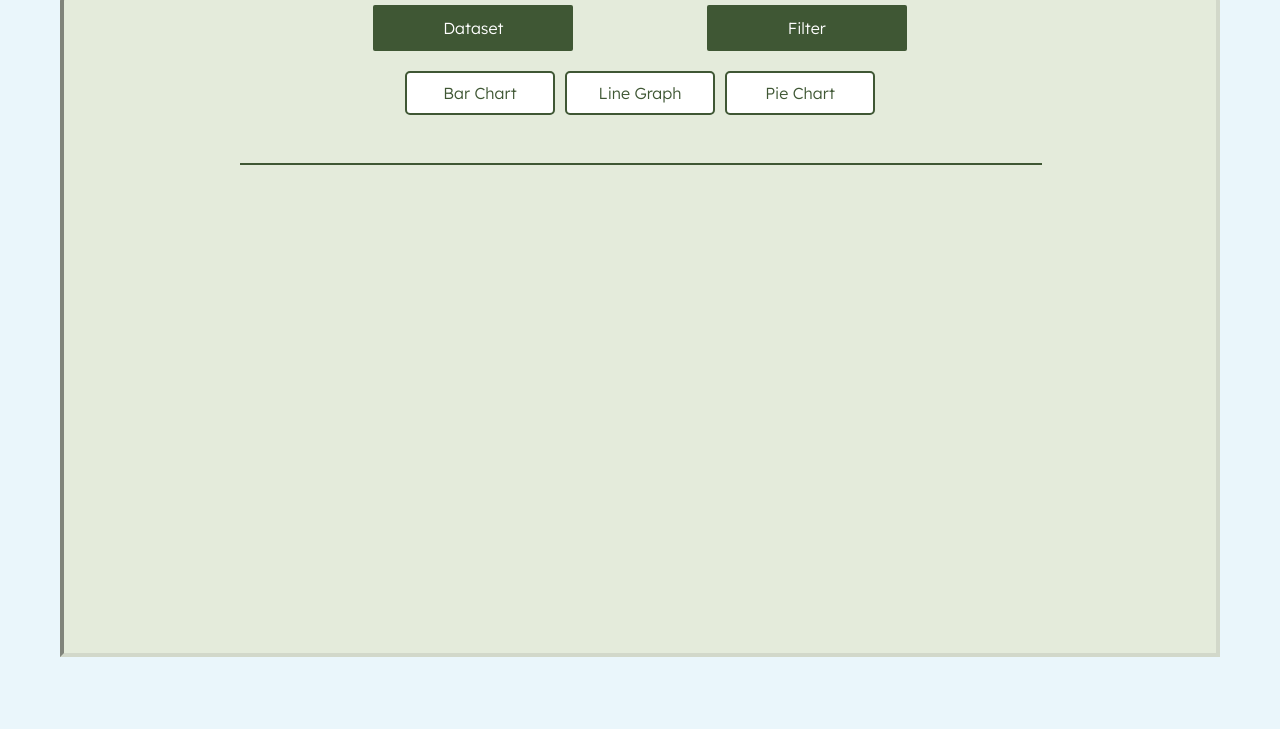
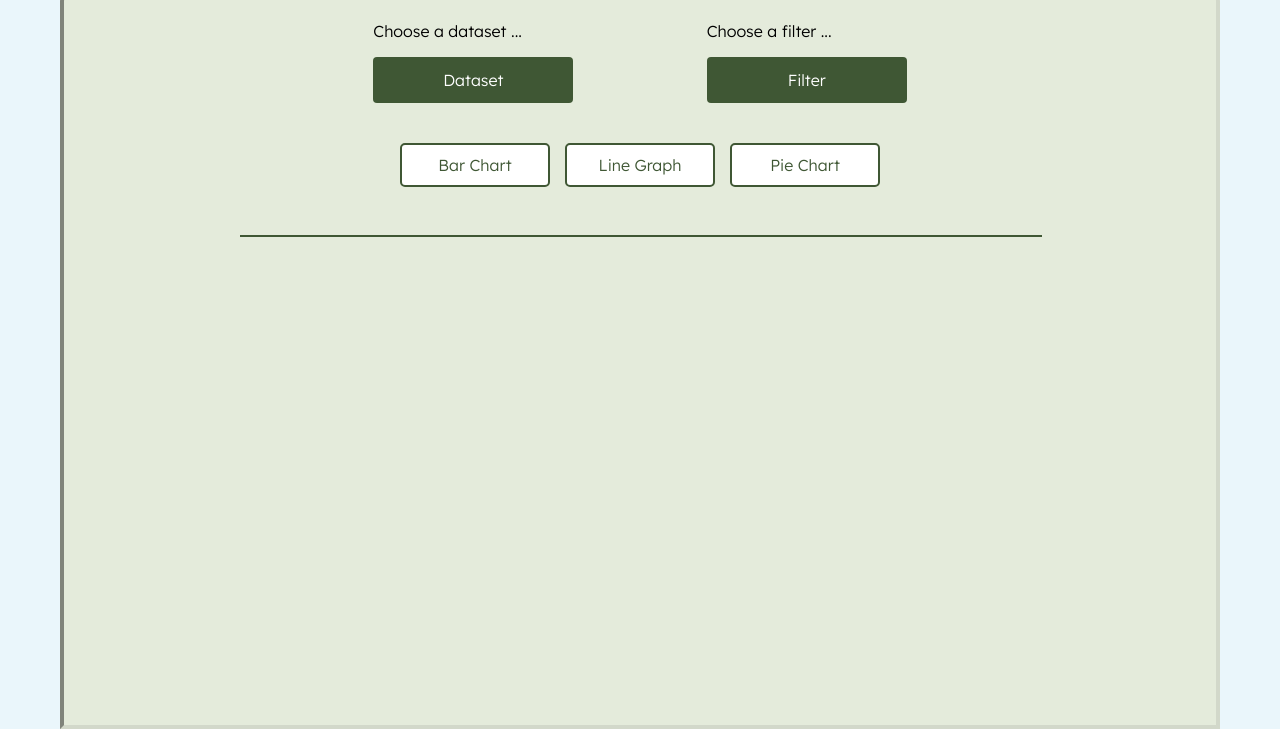
Before and after one commit to aangelinux/1DV610-L3, a website with bundled scripts: page public/index.html in a window 1280 px wide. Shown: the part 189-918 px from the top of the page. Before the commit the page ends 846 px from the top, so only its background shows below. Built offline with nearby package versions, Linux system fonts and the light colour scheme; what @aangelinux/charts would draw is missing.

Commit message:
Finish website CSS

```diff
--- a/public/index.html
+++ b/public/index.html
@@ -11,7 +11,7 @@
 
 <body>
 	<h1>WORLD EXPLORER</h1>
-	<!-- <img src="" alt="World Map"/> -->
+	<img src="/images/globe.png" alt="World Map"/>
 
 	<div>
 		<user-controls></user-controls>
--- a/src/components/chart-display-template.js
+++ b/src/components/chart-display-template.js
@@ -2,13 +2,33 @@ export const template = document.createElement("template")
 template.innerHTML =
 `
 <style>
+	:host {
+		font-family: "Lexend Light";
+		color: black;
+	}
+
 	#chart {
 		width: 700px;
-		height: 400px;
+		min-height: 400px;
+		height: auto;
+	}
+
+	#info {
+		display: none;
+		margin-top: 55px;
+		font-size: .8rem;
+	}
+
+	#info p {
+		margin: 5px;
 	}
 </style
 
 <div>
 	<div id="chart"></div>
+	<div id="info">
+		<p id="updated">Last updated: 2023</p>
+		<p id="source">Source: World Bank Open Data</p>
+	</div>
 </div>
 `
--- a/src/components/chart-display.js
+++ b/src/components/chart-display.js
@@ -55,6 +55,11 @@ customElements.define("chart-display",
 			}
 
 			this.#chartContainer.appendChild(chart)
+			this.#addInfo()
   	}
+
+		#addInfo() {
+			this.shadowRoot.querySelector("#info").style.display = "block"
+		}
 	}
 )
--- a/src/components/user-controls-template.js
+++ b/src/components/user-controls-template.js
@@ -4,6 +4,7 @@ template.innerHTML =
 <style>
 	:host {
 		font-family: "Lexend Light";
+		color: black;
 	}
 
 	.dropdown-container {
@@ -27,7 +28,7 @@ template.innerHTML =
 		border: none;
 		cursor: pointer;
 		min-width: 200px;
-		border-radius: 2px;
+		border-radius: 4px;
 	}
 
 	.dropdown-content {
@@ -61,12 +62,12 @@ template.innerHTML =
 	/* -------------- Buttons --------------- */
 
 	.button-container {
-		margin-top: 20px;
+		margin-top: 40px;
 		display: flex;
 		flex-direction: row;
 		flex-wrap: wrap;
 		width: 800px;
-		gap: 10px;
+		gap: 15px;
 		justify-content: center;
 	}
 
@@ -91,6 +92,7 @@ template.innerHTML =
 
 <div class="dropdown-container">
 	<div class="dropdown">
+		<p>Choose a dataset ...</p>
 		<button class="dropbtn" id="datasetbtn">Dataset</button>
 		<div class="dropdown-content" id="dataset">
 			<p>Population</p>
@@ -100,6 +102,7 @@ template.innerHTML =
 	</div>
 
 	<div class="dropdown">
+		<p>Choose a filter ...</p>
 		<button class="dropbtn" id="filterbtn">Filter</button>
 		<div class="dropdown-content" id="filter">
 			<p>Global</p>
--- a/styles/styles.css
+++ b/styles/styles.css
@@ -23,7 +23,6 @@ h1 {
 	grid-area: 1 / 1;
 	justify-self: center;
 	align-self: center;
-	z-index: 1;
 	font-size: 3rem;
 }
 
@@ -34,7 +33,8 @@ img {
 
 div {
 	padding: 40px 0;
-	min-width: 90vw;
+	width: 90vw;
+	height: auto;
 	grid-area: 2 / 1;
 	display: grid;
 	grid-template: auto / auto;
```
Also changed, not shown: images/globe.png (added).
